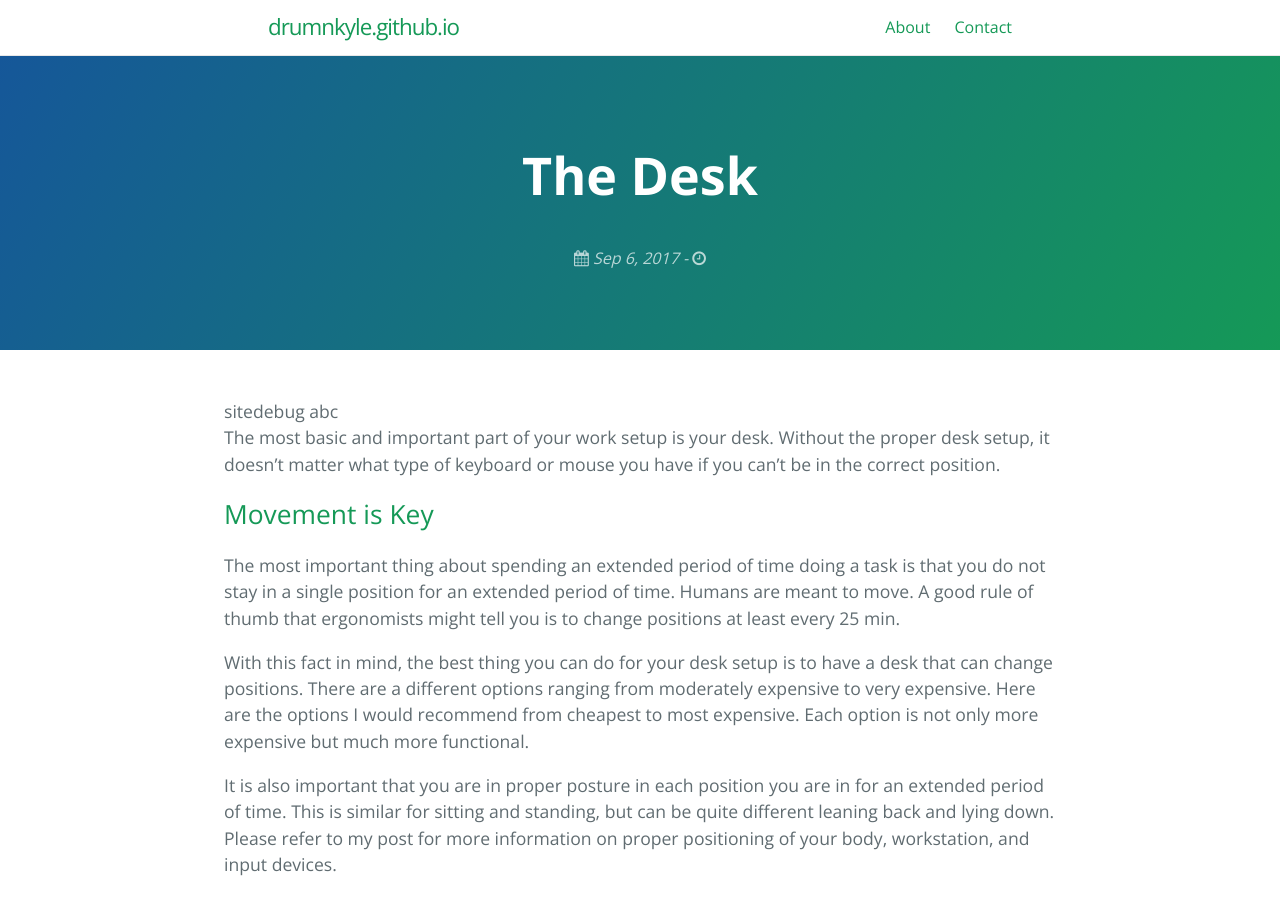
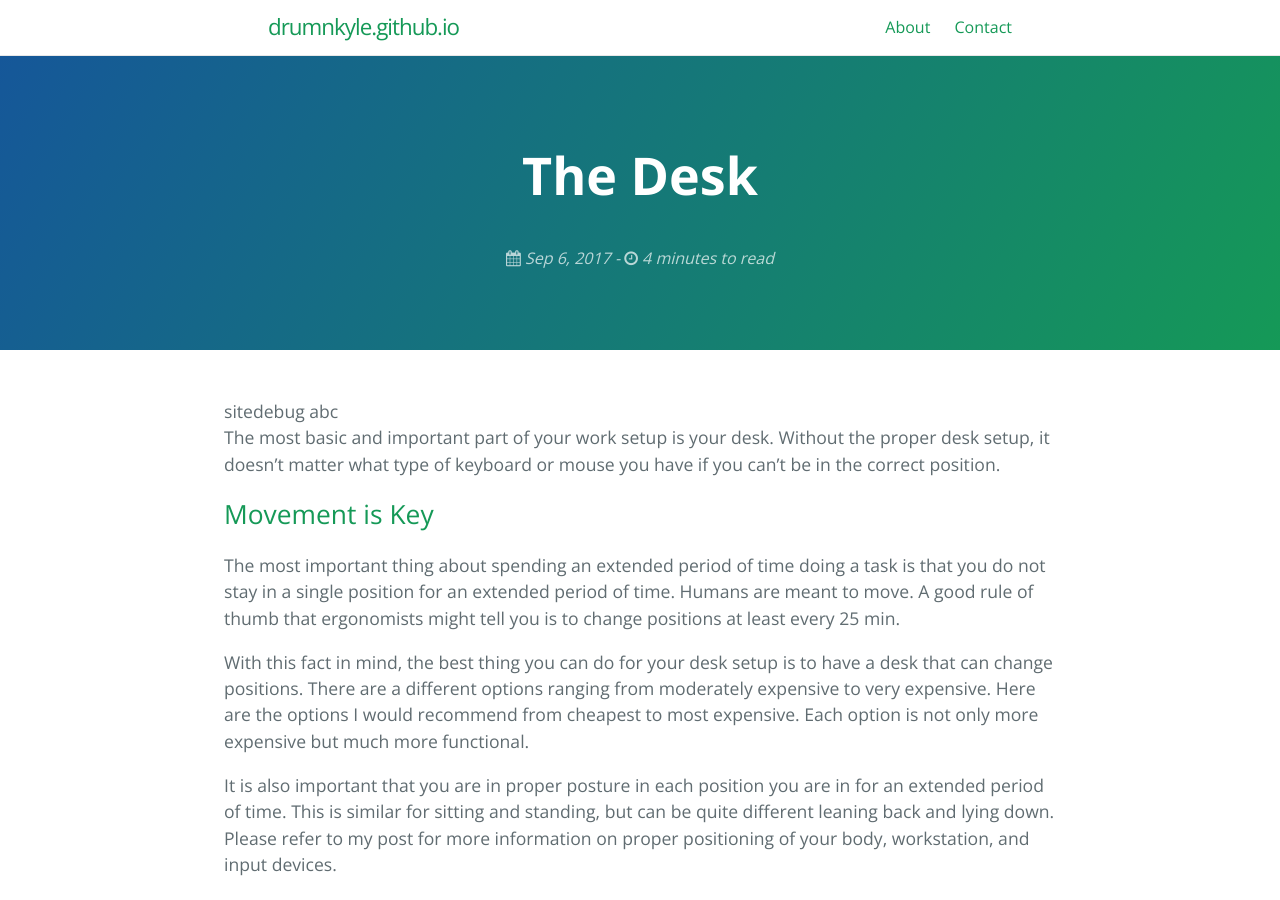
Before and after one commit to drumnkyle/drumnkyle.github.io, a Jekyll site: the page built from _posts/2017-09-06-the-desk.md, in a window 1280 px wide and 900 px high. Built offline with Jekyll 4.4.1, drawn with Linux system fonts in a browser that asks for light colours.

Commit message:
use page.read_time

```diff
--- a/_layouts/default.html
+++ b/_layouts/default.html
@@ -75,7 +75,7 @@
           <i class="fa fa-calendar" aria-hidden="true"></i> {{ page.date | date: date_format }}
         </time>
         <span> - </span>
-        <i class="fa fa-clock-o" aria-hidden="true"></i> {{ read_time }}
+        <i class="fa fa-clock-o" aria-hidden="true"></i> {{ page.read_time }}
         </span>
         {% assign page_author = page.author | default: site.author | default: nil | escape %}
         {% if page_author %}
```
